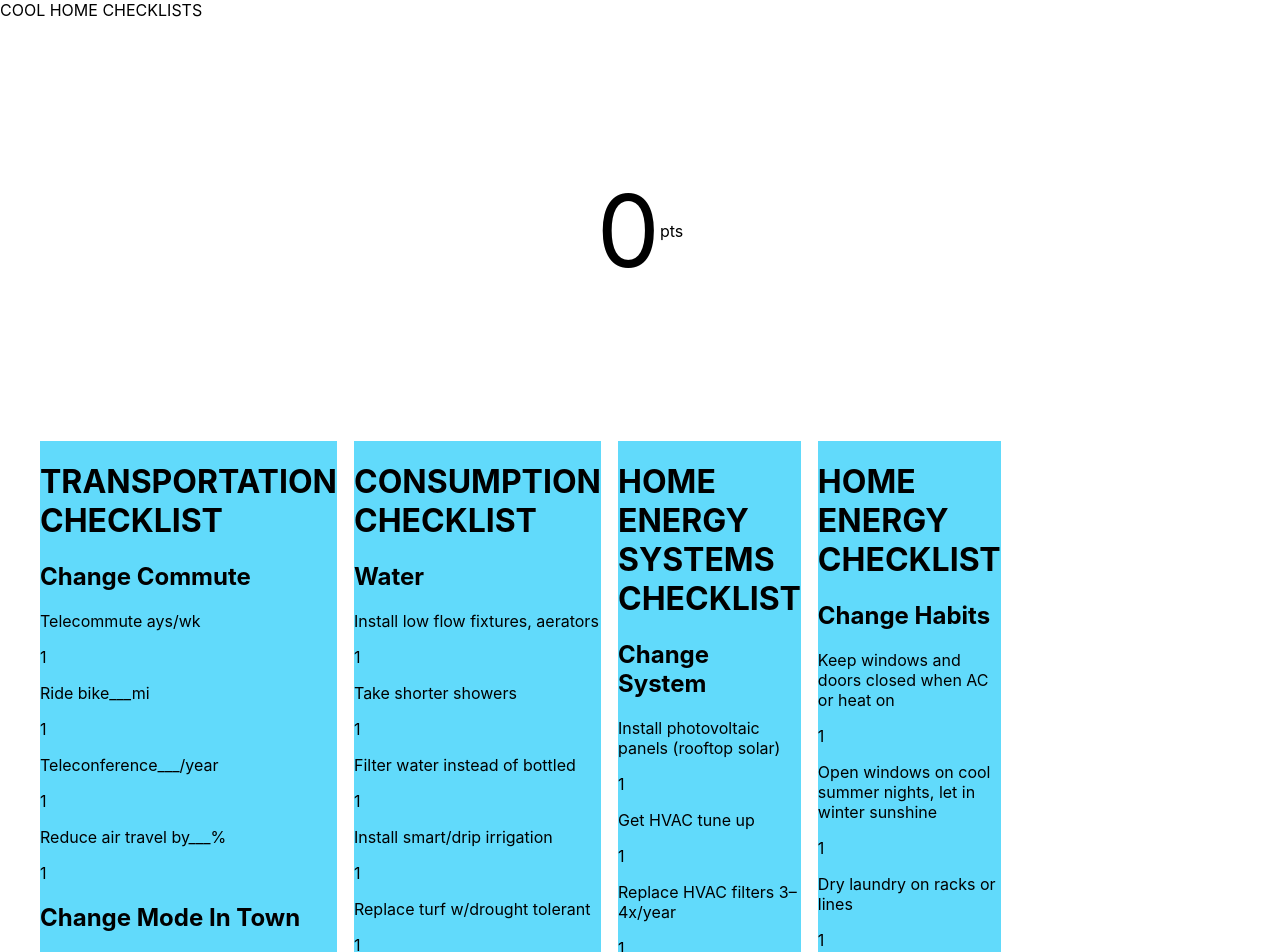
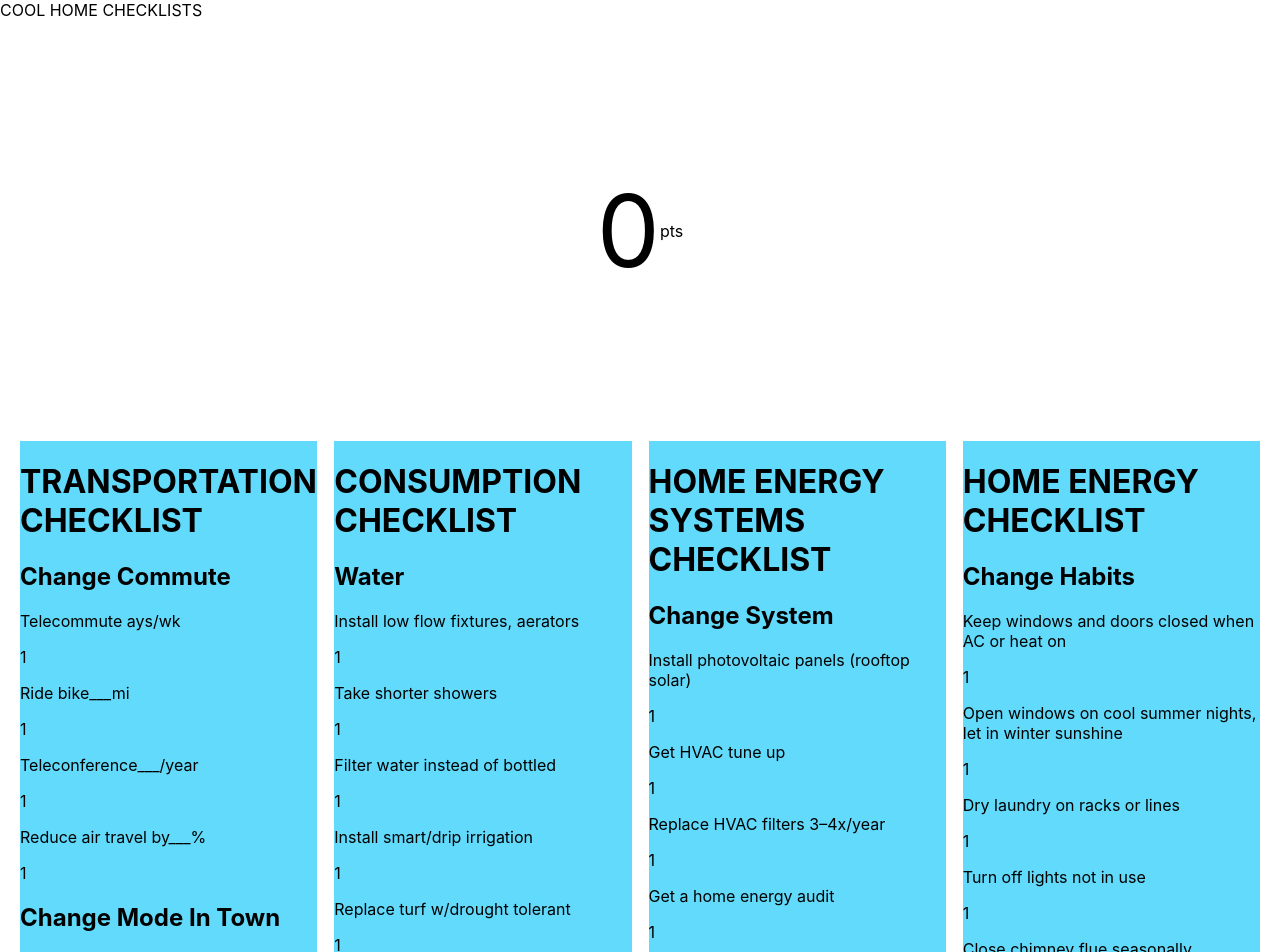
Before and after one commit to joluna198/hackdavis, a React (Create React App) app: page / in a window 1280 px wide. Shown: the top 952 px of the page. Built offline with nearby package versions, Linux system fonts and the light colour scheme.

Commit message:
board container fix

```diff
--- a/src/App.js
+++ b/src/App.js
@@ -52,12 +52,12 @@ function App() {
         <div className='app-wrapper'>
             <div>COOL HOME CHECKLISTS</div>
             <div className='score-wrapper'>
-                <div className='score'>{score}</div><span>pts</span>
+                <div className='score'>{score}</div>
+                <span>pts</span>
             </div>
 
-            <div className='task-board-container'>
-                {boardElements()}
-            </div>
+            {boardElements()}
+
         </div>
     );
 }
```
